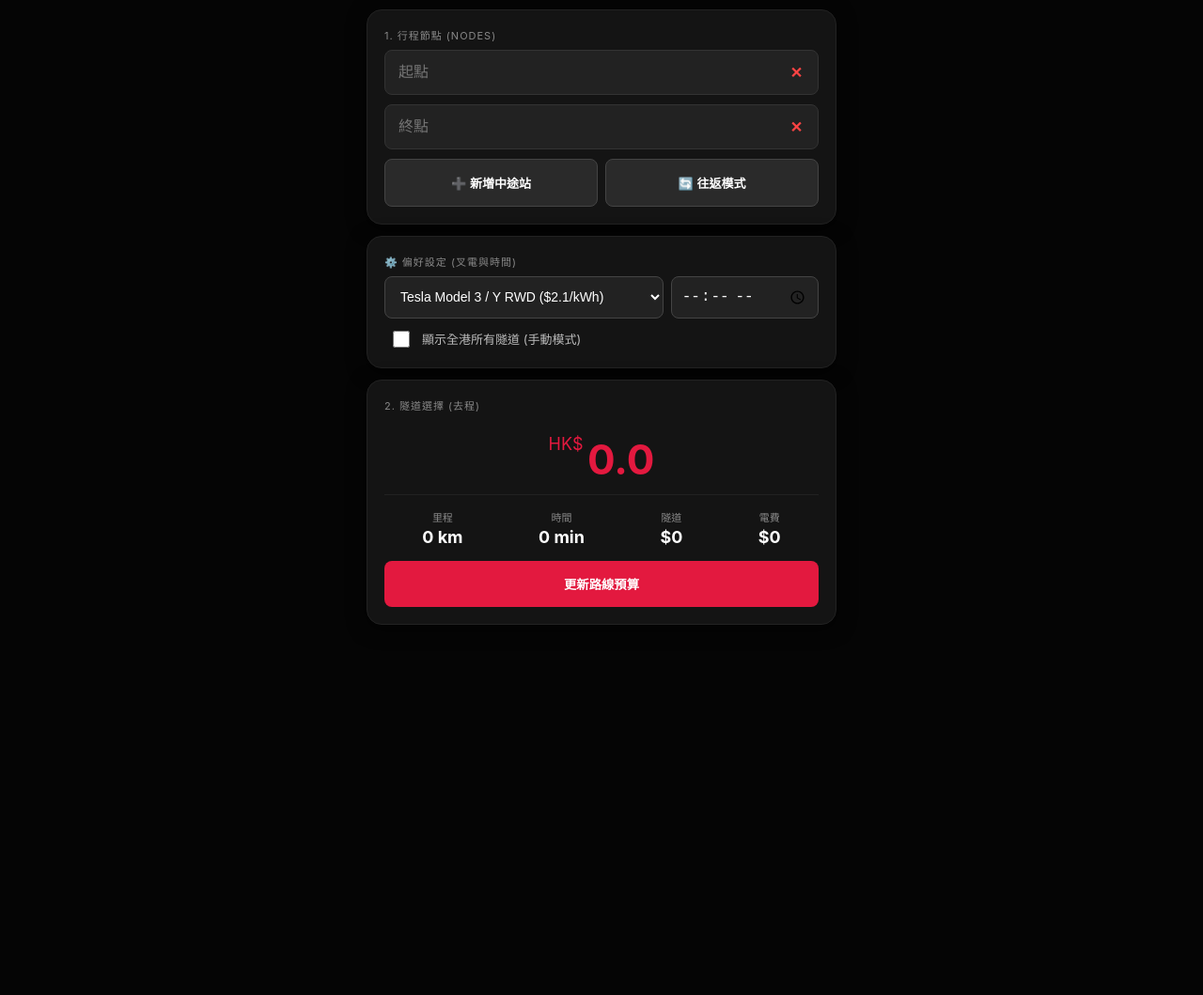
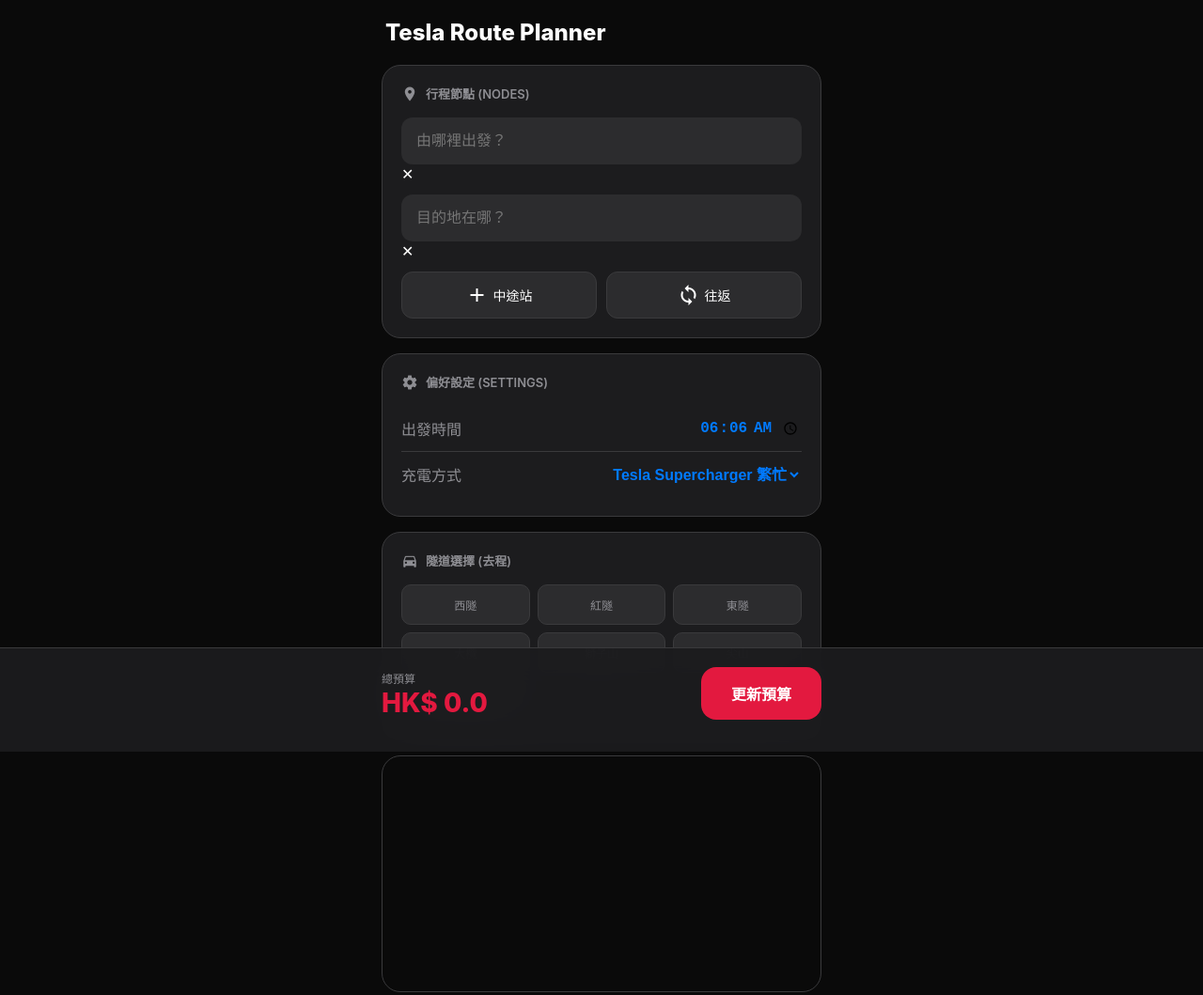
Before and after one commit to EddieTYP/mycar, a plain HTML site: page index.html in a window 1280 px wide. Shown: the top 1059 px of the page at 94% size. Before the commit the page ends 800 px from the top, so only its background shows below. Drawn offline with Linux system fonts and the light colour scheme; some packages are replaced by stand-ins of ours.

Commit message:
Add files via upload

```diff
--- a/app.js
+++ b/app.js
@@ -1,12 +1,13 @@
-let map, ds, drGo, drBack, trafficLayer;
+let map, ds, drGo, drBack;
 let returnMode = false;
 const acOptions = { componentRestrictions: { country: "hk" }, fields: ["formatted_address", "geometry", "name"] };
 
+// 更新 2026 隧道數據
 const TUNNEL_DATA = [
     { id: "whc", name: "西隧", loc: "Western Harbour Crossing", match: "Island|Central|West|香港|中環|西環", type: "cross", toll: "h" },
     { id: "cht", name: "紅隧", loc: "Cross-Harbour Tunnel", match: "Island|Kowloon|Central|香港|尖沙咀|灣仔", type: "cross", toll: "h" },
     { id: "ehc", name: "東隧", loc: "Eastern Harbour Crossing", match: "Island|East|Kwun Tong|香港|觀塘|鰂魚涌", type: "cross", toll: "h" },
-    { id: "tlt", name: "大欖", loc: "Tai Lam Tunnel", match: "Yuen Long|Tuen Mun|NT|元朗|屯門|天水圍", type: "hill", toll: 58 },
+    { id: "tlt", name: "大欖", loc: "Tai Lam Tunnel", match: "Yuen Long|Tuen Mun|NT|元朗|屯門|天水圍", type: "hill", toll: "tlt" },
     { id: "lrt", name: "獅子山", loc: "Lion Rock Tunnel", match: "Sha Tin|Tai Po|Kowloon|沙田|大埔|九龍", type: "hill", toll: 8 },
     { id: "ent", name: "尖山", loc: "Eagle's Nest Tunnel", match: "Sha Tin|Kowloon|West|沙田|長沙灣|荔枝角", type: "hill", toll: 8 },
     { id: "tpr", name: "大埔道", loc: "Tai Po Road Piper's Hill", match: "Sha Tin|Tai Po|Sham Shui Po|大埔道", type: "hill", toll: 0 }
@@ -16,6 +17,9 @@
     ds = new google.maps.DirectionsService();
     drGo = new google.maps.DirectionsRenderer({ polylineOptions: { strokeColor: "#e3193f", strokeWeight: 6 } });
     drBack = new google.maps.DirectionsRenderer({ polylineOptions: { strokeColor: "#00aaff", strokeWeight: 4 } });
+
+    const now = new Date();
+    document.getElementById('start-time').value = now.getHours().toString().padStart(2, '0') + ":" + now.getMinutes().toString().padStart(2, '0');
 
     document.querySelectorAll('.node-input').forEach(bindAutocomplete);
     renderTunnelButtons('goTunnels');
@@ -41,10 +45,6 @@
     if (container.querySelectorAll('.node-item').length > 2) {
         btn.parentElement.remove();
         calculate();
-    } else {
-        btn.parentElement.querySelector('input').value = '';
-        document.getElementById('map').style.display = 'none';
-        updateUI(0, 0, 0);
     }
 }
 
@@ -68,38 +68,56 @@
     const filterGrid = (gridId) => {
         document.querySelectorAll(`#${gridId} .t-btn`).forEach(btn => {
             const data = TUNNEL_DATA.find(d => d.loc === btn.getAttribute('data-loc'));
-            if (showAll) {
-                btn.classList.add('visible');
-            } else {
+            if (showAll) { btn.classList.add('visible'); }
+            else {
                 const isMatched = data.match.toLowerCase().split('|').some(term => combined.includes(term));
-                const isIsland = combined.includes('island') || combined.includes('香港') || combined.includes('central') || combined.includes('灣仔');
-                if (isMatched || (isIsland && data.type === 'cross')) btn.classList.add('visible');
+                if (isMatched) btn.classList.add('visible');
                 else btn.classList.remove('visible', 'active');
             }
         });
     };
     filterGrid('goTunnels');
     if (returnMode) filterGrid('backTunnels');
-    if (document.getElementById('map').style.display === 'block') calculate();
+}
+
+function getSelectedDepartureTime() {
+    const timeVal = document.getElementById('start-time').value;
+    const date = new Date();
+    if (timeVal) {
+        const [hrs, mins] = timeVal.split(':');
+        date.setHours(parseInt(hrs), parseInt(mins), 0);
+    }
+    return date;
+}
+
+function getToll(loc, targetDate) {
+    const data = TUNNEL_DATA.find(d => d.loc === loc);
+    if (!data) return 0;
+
+    const h = targetDate.getHours() + targetDate.getMinutes()/60;
+
+    // 2026 三隧分流收費
+    if (data.toll === "h") {
+        if ((h >= 8.13 && h < 10.25) || (h >= 16.96 && h < 19)) return (loc === "Western Harbour Crossing") ? 60 : 40;
+        if (h >= 10.7 && h < 16.5) return 30;
+        return 20;
+    }
+
+    // 2026 大欖隧道收費 (政府接管後新方案)
+    if (data.toll === "tlt") {
+        if ((h >= 7.68 && h < 9.75) || (h >= 17.48 && h < 19)) return 45;
+        if (h >= 10 && h < 17.25) return 30;
+        return 18;
+    }
+
+    return data.toll;
 }
 
 function toggleReturn() {
     returnMode = !returnMode;
     document.getElementById('retBtn').classList.toggle('active-blue', returnMode);
     document.getElementById('backTunnelSection').classList.toggle('hidden-section', !returnMode);
-    smartFilterTunnels();
     calculate();
-}
-
-function getToll(loc) {
-    const data = TUNNEL_DATA.find(d => d.loc === loc);
-    if (data && data.toll === "h") {
-        const h = new Date().getHours();
-        if ((h >= 7 && h < 10) || (h >= 17 && h < 19)) return 60;
-        if (h >= 10 && h < 17) return 40;
-        return 20;
-    }
-    return data ? data.toll : 0;
 }
 
 async function calculate() {
@@ -107,58 +125,54 @@
     const locs = Array.from(inputs).map(i => i.value).filter(v => v.length > 3);
     if (locs.length < 2) return;
 
+    const time = getSelectedDepartureTime();
     const mapDiv = document.getElementById('map');
     if (!map) {
         map = new google.maps.Map(mapDiv, { zoom: 12, center: { lat: 22.3442, lng: 114.1228 }, disableDefaultUI: true, styles: [{stylers:[{invert_lightness:true}]}] });
-        trafficLayer = new google.maps.TrafficLayer(); trafficLayer.setMap(map);
         drGo.setMap(map); drBack.setMap(map);
     }
 
-    let totalToll = 0, totalKm = 0, totalSec = 0;
+    let totalToll = 0;
     const tunnelWays = Array.from(document.querySelectorAll('#goTunnels .active')).map(b => {
-        totalToll += getToll(b.getAttribute('data-loc'));
+        totalToll += getToll(b.getAttribute('data-loc'), time);
         return { location: b.getAttribute('data-loc'), stopover: false };
     });
 
     const stagingWays = locs.slice(1, -1).map(p => ({ location: p, stopover: true }));
-    const finalWays = [...tunnelWays, ...stagingWays];
 
     ds.route({
-        origin: locs[0], destination: locs[locs.length-1], waypoints: finalWays,
-        travelMode: 'DRIVING', drivingOptions: { departureTime: new Date(), trafficModel: 'bestguess' }
+        origin: locs[0], destination: locs[locs.length-1], waypoints: [...tunnelWays, ...stagingWays],
+        travelMode: 'DRIVING', drivingOptions: { departureTime: time, trafficModel: 'bestguess' }
     }, (res, stat) => {
         if (stat === 'OK') {
-            mapDiv.style.display = 'block'; google.maps.event.trigger(map, 'resize');
+            mapDiv.style.display = 'block';
             drGo.setDirections(res);
-            totalKm += res.routes[0].legs.reduce((acc, l) => acc + l.distance.value, 0) / 1000;
-            totalSec += res.routes[0].legs.reduce((acc, l) => acc + (l.duration_in_traffic ? l.duration_in_traffic.value : l.duration.value), 0);
+            const km = res.routes[0].legs.reduce((acc, l) => acc + l.distance.value, 0) / 1000;
+            const sec = res.routes[0].legs.reduce((acc, l) => acc + (l.duration_in_traffic ? l.duration_in_traffic.value : l.duration.value), 0);
 
             if (returnMode) {
+                const backTime = new Date(time.getTime() + sec * 1000);
                 const backTunnelWays = Array.from(document.querySelectorAll('#backTunnels .active')).map(b => {
-                    totalToll += getToll(b.getAttribute('data-loc'));
+                    totalToll += getToll(b.getAttribute('data-loc'), backTime);
                     return { location: b.getAttribute('data-loc'), stopover: false };
                 });
                 const backLocs = [...locs].reverse();
-                const backStaging = backLocs.slice(1, -1).map(p => ({ location: p, stopover: true }));
-                ds.route({ origin: backLocs[0], destination: backLocs[backLocs.length-1], waypoints: [...backTunnelWays, ...backStaging], travelMode: 'DRIVING', drivingOptions: { departureTime: new Date() } }, (resB, statB) => {
+                ds.route({ origin: backLocs[0], destination: backLocs[backLocs.length-1], waypoints: backTunnelWays, travelMode: 'DRIVING' }, (resB, statB) => {
                     if (statB === 'OK') {
                         drBack.setDirections(resB);
-                        totalKm += resB.routes[0].legs.reduce((acc, l) => acc + l.distance.value, 0) / 1000;
-                        totalSec += resB.routes[0].legs.reduce((acc, l) => acc + (l.duration_in_traffic ? l.duration_in_traffic.value : l.duration.value), 0);
-                        updateUI(totalKm, totalToll, totalSec);
+                        const kmB = resB.routes[0].legs.reduce((acc, l) => acc + l.distance.value, 0) / 1000;
+                        const secB = resB.routes[0].legs.reduce((acc, l) => acc + l.duration.value, 0);
+                        updateUI(km + kmB, totalToll, sec + secB);
                     }
                 });
-            } else { updateUI(totalKm, totalToll, totalSec); }
+            } else { updateUI(km, totalToll, sec); }
         }
     });
 }
 
 function updateUI(km, toll, sec) {
     const carData = document.getElementById('car-model').value.split('|');
-    const efficiency = parseFloat(carData[0]);
-    const rate = parseFloat(carData[1]);
-
-    const energy = km * efficiency * rate;
+    const energy = km * parseFloat(carData[0]) * parseFloat(carData[1]);
     document.getElementById('km').innerText = km.toFixed(1) + " km";
     document.getElementById('duration').innerText = Math.round(sec / 60) + " min";
     document.getElementById('t-fee').innerText = "$" + toll;
--- a/index.html
+++ b/index.html
@@ -3,81 +3,98 @@
 <head>
     <meta charset="UTF-8">
     <meta name="viewport" content="width=device-width, initial-scale=1.0, maximum-scale=1.0, user-scalable=no">
-    <meta name="apple-mobile-web-app-capable" content="yes">
-    <meta name="apple-mobile-web-app-status-bar-style" content="black-translucent">
-    <title>Tesla Smart Route Planner HK v3.0</title>
+    <title>Tesla Smart Route HK</title>
     <link rel="stylesheet" href="style.css">
+    <link href="https://fonts.googleapis.com/icon?family=Material+Icons" rel="stylesheet">
 </head>
 <body>
 
-<div class="container">
-    <div class="card">
-        <label>1. 行程節點 (Nodes)</label>
-        <div id="nodes-container">
-            <div class="input-wrapper node-item">
-                <input class="node-input" placeholder="起點" autocomplete="off">
-                <span class="clear-btn" onclick="removeNode(this)">✕</span>
+<div class="app-container">
+    <header class="app-header">
+        <h1>Tesla Route Planner</h1>
+    </header>
+
+    <main class="content">
+        <section class="card shadow-sm">
+            <div class="card-header">
+                <span class="material-icons">place</span>
+                <label>行程節點 (Nodes)</label>
             </div>
-            <div class="input-wrapper node-item">
-                <input class="node-input" placeholder="終點" autocomplete="off">
-                <span class="clear-btn" onclick="removeNode(this)">✕</span>
+            <div id="nodes-container">
+                <div class="input-group">
+                    <input class="node-input" placeholder="由哪裡出發？" autocomplete="off">
+                    <span class="clear-btn" onclick="removeNode(this)">✕</span>
+                </div>
+                <div class="input-group">
+                    <input class="node-input" placeholder="目的地在哪？" autocomplete="off">
+                    <span class="clear-btn" onclick="removeNode(this)">✕</span>
+                </div>
             </div>
+            <div class="action-row">
+                <button class="secondary-btn" onclick="addNode()"><span class="material-icons">add</span> 中途站</button>
+                <button class="secondary-btn" id="retBtn" onclick="toggleReturn()"><span class="material-icons">sync</span> 往返</button>
+            </div>
+        </section>
+
+        <section class="card">
+            <div class="card-header">
+                <span class="material-icons">settings</span>
+                <label>偏好設定 (Settings)</label>
+            </div>
+            <div class="setting-item">
+                <span>出發時間</span>
+                <input type="time" id="start-time" onchange="calculate()">
+            </div>
+            <div class="setting-item">
+                <span>充電方式</span>
+                <select id="car-model" onchange="calculate()">
+                    <option value="0.160|3.85">Tesla Supercharger 繁忙</option>
+                    <option value="0.160|2.10">Tesla Supercharger 非繁忙</option>
+                    <option value="0.160|1.34">中電 EV 住宅高峰</option>
+                    <option value="0.160|0.91">中電 EV 住宅非高峰</option>
+                    <option value="0.180|0">免費充電站</option>
+                </select>
+            </div>
+        </section>
+
+        <section class="card">
+            <div class="card-header">
+                <span class="material-icons">directions_car</span>
+                <label>隧道選擇 (去程)</label>
+            </div>
+            <div class="tunnel-grid" id="goTunnels"></div>
+
+            <div id="backTunnelSection" class="hidden">
+                <hr class="divider">
+                <label>隧道選擇 (回程)</label>
+                <div class="tunnel-grid" id="backTunnels"></div>
+            </div>
+        </section>
+
+        <div id="map" class="map-view"></div>
+
+        <section class="stats-grid">
+            <div class="stat-card"><span>里程</span><b id="km">0.0 km</b></div>
+            <div class="stat-card"><span>時間</span><b id="duration">0 min</b></div>
+            <div class="stat-card"><span>隧道</span><b id="t-fee">$0</b></div>
+            <div class="stat-card"><span>充電</span><b id="e-cost">$0</b></div>
+        </section>
+
+        <div style="height: 120px;"></div>
+    </main>
+
+    <footer class="bottom-nav">
+        <div class="nav-content">
+            <div class="total-price">
+                <small>總預算</small>
+                <div class="price-val">HK$ <span id="total">0.0</span></div>
+            </div>
+            <button class="primary-btn" onclick="calculate()">更新預算</button>
         </div>
-
-        <div class="button-group">
-            <button class="btn-toggle" onclick="addNode()">➕ 新增中途站</button>
-            <button class="btn-toggle" id="retBtn" onclick="toggleReturn()">🔄 往返模式</button>
-        </div>
-    </div>
-
-<div class="card">
-    <label>⚙️ 偏好設定 (叉電與時間)</label>
-    <div class="input-wrapper" style="display: flex; gap: 8px;">
-        <select id="car-model" onchange="calculate()" style="flex: 2; padding: 12px; background: #222; color: white; border: 1px solid #444; border-radius: 8px; font-size: 14px;">
-            <option value="0.157|2.1">Tesla Model 3 / Y RWD ($2.1/kWh)</option>
-            <option value="0.180|2.1">Tesla Model 3 / Y LR ($2.1/kWh)</option>
-            <option value="0.200|2.1">Tesla Model X / S ($2.1/kWh)</option>
-            <option value="0|0">不計算電費</option>
-        </select>
-        <input type="time" id="start-time" onchange="calculate()" style="flex: 1; padding: 10px; background: #222; color: white; border: 1px solid #444; border-radius: 8px;">
-    </div>
-
-    <div style="display: flex; align-items: center; gap: 10px; margin-top: 10px; padding-left: 5px;">
-        <input type="checkbox" id="show-all-tunnels" onchange="smartFilterTunnels()" style="width: 18px; height: 18px; cursor: pointer;">
-        <span style="font-size: 13px; color: #bbb;">顯示全港所有隧道 (手動模式)</span>
-    </div>
+    </footer>
 </div>
 
-    <div class="card">
-        <div id="go-section">
-            <label>2. 隧道選擇 (去程)</label>
-            <div class="tunnel-grid" id="goTunnels"></div>
-        </div>
-
-        <div id="backTunnelSection" class="hidden-section">
-            <label>3. 隧道選擇 (回程)</label>
-            <div class="tunnel-grid" id="backTunnels"></div>
-        </div>
-
-        <div id="map"></div>
-
-        <div class="price-display">
-            <span class="currency">HK$</span>
-            <span id="total">0.0</span>
-        </div>
-
-        <div class="stats-row">
-            <div class="stat-item">里程<b id="km">0 km</b></div>
-            <div class="stat-item">時間<b id="duration">0 min</b></div>
-            <div class="stat-item">隧道<b id="t-fee">$0</b></div>
-            <div class="stat-item">電費<b id="e-cost">$0</b></div>
-        </div>
-
-        <button class="btn-primary" onclick="calculate()">更新路線預算</button>
-    </div>
-</div>
-
-<script src="https://maps.googleapis.com/maps/api/js?key=AIzaSyBrlGmF4KTgFE8TeZyntoyaxxc6Qq0e7jY&libraries=places&callback=initApp" async defer></script>
+<script src="https://maps.googleapis.com/maps/api/js?key=YOUR_KEY&libraries=places&callback=initApp" async defer></script>
 <script src="app.js"></script>
 </body>
 </html>
--- a/style.css
+++ b/style.css
@@ -1,95 +1,101 @@
 :root {
-    --tesla-red: #e3193f;
-    --tesla-blue: #00aaff;
-    --bg-black: #050505;
-    --card-bg: #141414;
-    --input-bg: #222;
-    --text-main: #ffffff;
-    --text-dim: #888;
+    --primary: #E3193F;
+    --bg: #0A0A0A;
+    --card: #1C1C1E;
+    --text: #FFFFFF;
+    --text-dim: #8E8E93;
+    --border: #3A3A3C;
+    --blue: #007AFF;
 }
 
 body {
-    font-family: -apple-system, BlinkMacSystemFont, sans-serif;
-    background-color: var(--bg-black);
-    color: var(--text-main);
-    margin: 0; padding: 10px;
-    display: flex; justify-content: center;
+    background-color: var(--bg);
+    color: var(--text);
+    font-family: -apple-system, BlinkMacSystemFont, "Segoe UI", Roboto, sans-serif;
+    margin: 0; padding: 0;
+    overflow-x: hidden;
 }
 
-.container { width: 100%; max-width: 500px; }
+.app-container { max-width: 500px; margin: 0 auto; position: relative; }
 
+.app-header { padding: 20px; text-align: left; }
+.app-header h1 { font-size: 24px; font-weight: 800; margin: 0; }
+
+.content { padding: 0 16px; }
+
+/* 卡片樣式 */
 .card {
-    background: var(--card-bg);
-    border-radius: 16px;
-    padding: 18px; margin-bottom: 12px;
-    border: 1px solid #222;
-    box-shadow: 0 4px 20px rgba(0,0,0,0.6);
+    background: var(--card);
+    border-radius: 20px;
+    padding: 20px;
+    margin-bottom: 16px;
+    border: 1px solid var(--border);
 }
 
-label {
-    font-size: 11px; text-transform: uppercase;
-    color: var(--text-dim); letter-spacing: 1px;
-    display: block; margin-bottom: 8px;
+.card-header { display: flex; align-items: center; gap: 8px; margin-bottom: 16px; color: var(--text-dim); }
+.card-header label { font-size: 13px; font-weight: 600; text-transform: uppercase; }
+.card-header .material-icons { font-size: 18px; }
+
+/* 輸入框美化 */
+.input-group { position: relative; margin-bottom: 12px; }
+.node-input {
+    width: 100%; background: #2C2C2E; border: none; border-radius: 12px;
+    padding: 16px; color: white; font-size: 16px; box-sizing: border-box;
 }
 
-.input-wrapper { position: relative; margin-bottom: 10px; }
-
-input, select {
-    width: 100%; padding: 14px; border-radius: 8px;
-    border: 1px solid #333; background: var(--input-bg);
-    color: white; font-size: 16px; outline: none; box-sizing: border-box;
+.action-row { display: flex; gap: 10px; margin-top: 10px; }
+.secondary-btn {
+    flex: 1; background: #2C2C2E; border: 1px solid var(--border);
+    color: white; padding: 12px; border-radius: 12px;
+    display: flex; align-items: center; justify-content: center; gap: 5px; font-size: 14px;
 }
 
-.node-item { animation: fadeIn 0.3s ease; }
-@keyframes fadeIn { from { opacity: 0; transform: translateY(-5px); } to { opacity: 1; } }
-
-.clear-btn {
-    position: absolute; right: 12px; top: 50%;
-    transform: translateY(-50%); color: #ff4444;
-    cursor: pointer; padding: 5px; font-weight: bold;
+/* 設定項目 */
+.setting-item {
+    display: flex; justify-content: space-between; align-items: center;
+    padding: 12px 0; border-bottom: 1px solid var(--border);
+}
+.setting-item:last-child { border-bottom: none; }
+.setting-item span { color: var(--text-dim); }
+.setting-item input, .setting-item select {
+    background: transparent; border: none; color: var(--blue); font-size: 16px; text-align: right; font-weight: 600;
 }
 
-.button-group { display: flex; gap: 8px; margin-top: 5px; }
+/* 隧道按鈕 */
+.tunnel-grid { display: grid; grid-template-columns: repeat(3, 1fr); gap: 8px; }
+.t-btn {
+    background: #2C2C2E; border: 1px solid var(--border); padding: 12px 5px;
+    border-radius: 10px; color: var(--text-dim); font-size: 12px; text-align: center;
+}
+.t-btn.active { background: var(--primary); color: white; border-color: var(--primary); font-weight: 600; }
 
-.btn-toggle, .btn-primary {
-    width: 100%; padding: 15px; border-radius: 8px;
-    font-weight: bold; cursor: pointer; border: 1px solid #444;
+/* 數據卡片 */
+.stats-grid { display: grid; grid-template-columns: repeat(2, 1fr); gap: 10px; }
+.stat-card {
+    background: var(--card); padding: 15px; border-radius: 16px;
+    border: 1px solid var(--border); text-align: center;
+}
+.stat-card span { display: block; font-size: 12px; color: var(--text-dim); margin-bottom: 5px; }
+.stat-card b { font-size: 18px; color: white; }
+
+/* 底部導航列 */
+.bottom-nav {
+    position: fixed; bottom: 0; left: 0; right: 0;
+    background: rgba(28, 28, 30, 0.95);
+    backdrop-filter: blur(20px);
+    border-top: 1px solid var(--border);
+    padding: 20px 16px 34px; /* 34px 是為了解決 iPhone 底部橫條 */
+    z-index: 1000;
+}
+.nav-content { max-width: 468px; margin: 0 auto; display: flex; justify-content: space-between; align-items: center; }
+
+.total-price small { color: var(--text-dim); font-size: 12px; }
+.price-val { font-size: 28px; font-weight: 800; color: var(--primary); }
+
+.primary-btn {
+    background: var(--primary); color: white; border: none;
+    padding: 16px 32px; border-radius: 16px; font-weight: bold; font-size: 16px;
 }
 
-.btn-toggle { background: #2a2a2a; color: white; flex: 1; font-size: 13px; }
-.btn-toggle.active-blue { background: var(--tesla-blue); color: black; border: none; }
-.btn-primary { background: var(--tesla-red); color: white; border: none; margin-top: 15px; }
-
-.tunnel-grid { display: grid; grid-template-columns: repeat(3, 1fr); gap: 6px; margin-bottom: 15px; }
-
-.t-btn {
-    display: none; background: #222; border: 1px solid #333;
-    color: #888; padding: 12px 2px; border-radius: 6px;
-    font-size: 11px; text-align: center; cursor: pointer;
-    transition: all 0.2s;
-}
-
-.t-btn.visible { display: block; }
-#goTunnels .t-btn.active { border: 2px solid var(--tesla-red); background: #3d1016; color: white; }
-#backTunnels .t-btn.active { border: 2px solid var(--tesla-blue); background: #0e2b3d; color: white; }
-
-#map {
-    height: 320px; width: 100%;
-    background-color: #111; border-radius: 12px;
-    margin: 15px 0; border: 1px solid #333;
-    display: none;
-}
-
-.price-display { text-align: center; margin: 10px 0; }
-#total { font-size: 44px; font-weight: bold; color: var(--tesla-red); }
-.currency { font-size: 18px; vertical-align: top; color: var(--tesla-red); }
-
-.stats-row {
-    display: flex; justify-content: space-around;
-    border-top: 1px solid #222; padding-top: 15px;
-}
-
-.stat-item { font-size: 11px; color: var(--text-dim); text-align: center; }
-.stat-item b { display: block; font-size: 18px; color: white; margin-top: 3px; }
-
-.hidden-section { display: none; }
+#map { height: 250px; border-radius: 20px; margin-bottom: 16px; border: 1px solid var(--border); }
+.hidden { display: none; }
```
